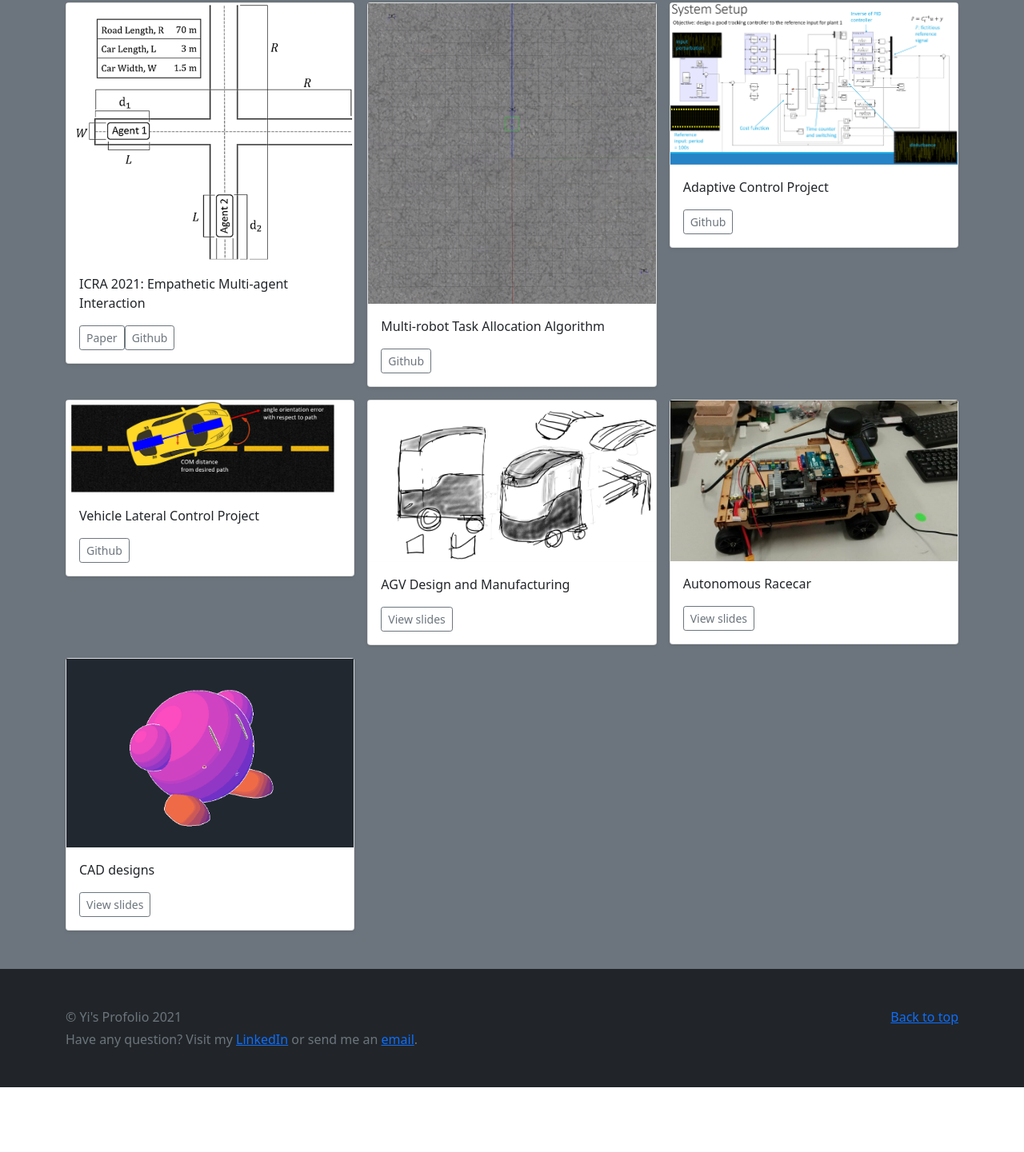
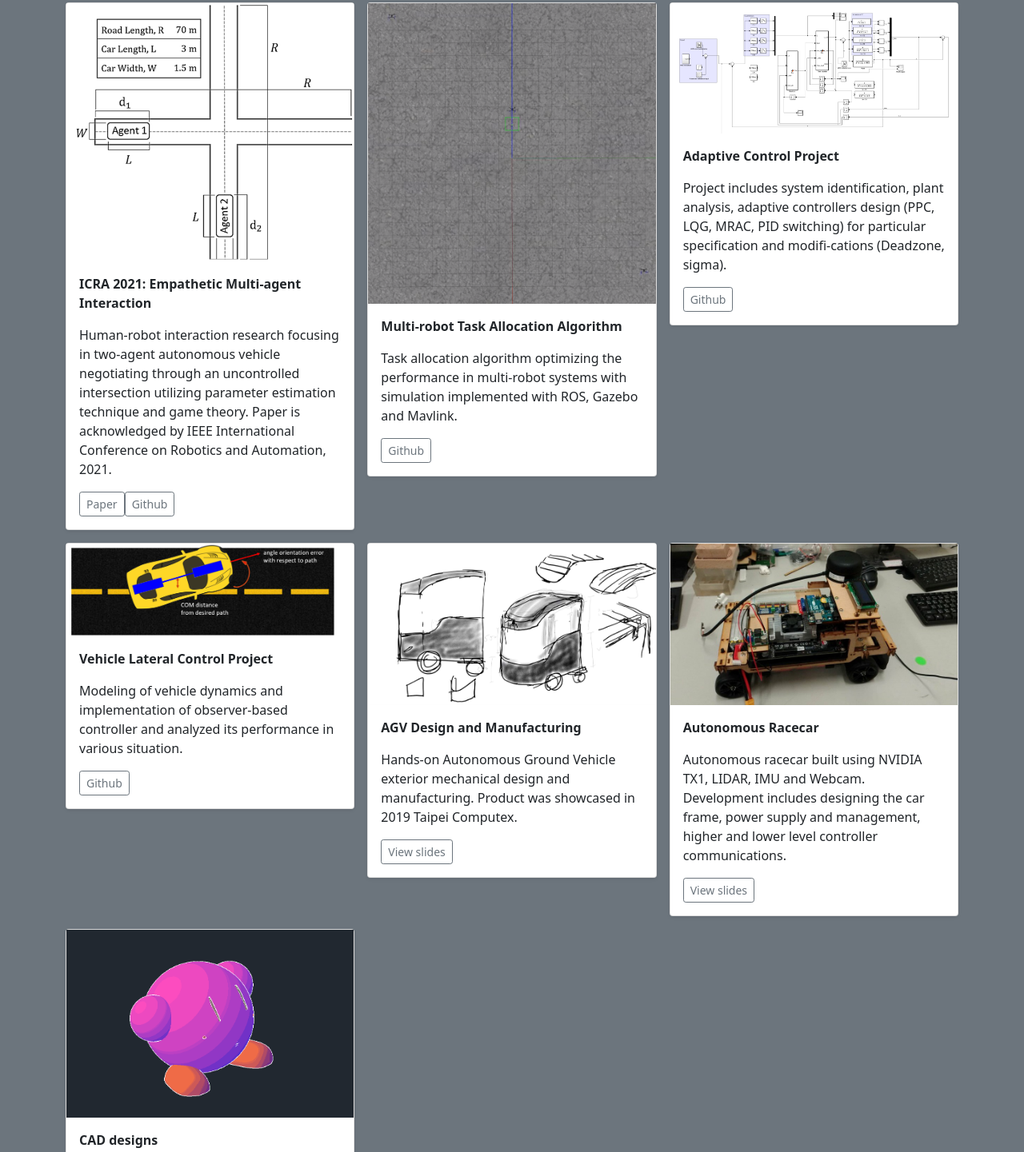
Before and after one commit to ychen837/ychen837.github.io, a plain HTML site: page index.html in a window 1280 px wide. Shown: the part 465-1906 px from the top of the page at 80% size. Before the commit the page ends 1825 px from the top, so only its background shows below. Drawn offline with nearby package versions, Linux system fonts and the light colour scheme.

Commit message:
added content, icon, changed iamge

```diff
--- a/index.html
+++ b/index.html
@@ -5,8 +5,10 @@
     <meta charset="utf-8">
     <meta name="viewport" content="width=device-width, initial-scale=1">
 
+
     <!-- Bootstrap CSS -->
     <link href="https://cdn.jsdelivr.net/npm/bootstrap@5.0.0-beta2/dist/css/bootstrap.min.css" rel="stylesheet" integrity="sha384-BmbxuPwQa2lc/FVzBcNJ7UAyJxM6wuqIj61tLrc4wSX0szH/Ev+nYRRuWlolflfl" crossorigin="anonymous">
+    <link rel="icon" href="img/circle_nisepanda.png">
 
     <title>Yi's Portfolio</title>
   </head>
@@ -95,7 +97,8 @@
             <img src="img/intersection setting.png">
 
             <div class="card-body">
-              <p class="card-text">ICRA 2021: Empathetic Multi-agent Interaction</p>
+              <p class="card-text"><b>ICRA 2021: Empathetic Multi-agent Interaction</b></p>
+              <p>Human-robot interaction research focusing in two-agent autonomous vehicle negotiating through an uncontrolled intersection utilizing parameter estimation technique and game theory. Paper is acknowledged by IEEE International Conference on Robotics and Automation, 2021.</p>
               <div class="d-flex justify-content-between align-items-center">
                 <div class="btn-group">
                   <a href="https://arxiv.org/abs/2011.02047" target = "_blank"><button type="button" class="btn btn-sm btn-outline-secondary">Paper</button></a>
@@ -114,7 +117,8 @@
             <img src="img/MRS_task.png">
 
             <div class="card-body">
-              <p class="card-text">Multi-robot Task Allocation Algorithm</p>
+              <p class="card-text"><b>Multi-robot Task Allocation Algorithm</b></p>
+              <p>Task allocation algorithm optimizing the performance in multi-robot systems with simulation implemented with ROS, Gazebo and Mavlink.</p>
               <div class="d-flex justify-content-between align-items-center">
                 <div class="btn-group">
                   <a href="https://github.com/ychen837/Multi-robot-System-with-Aerial-Drone-Task-Allocation" target = "_blank"><button type="button" class="btn btn-sm btn-outline-secondary">Github</button></a>
@@ -127,11 +131,13 @@
         <div class="col">
           <div class="card shadow-sm">
             <svg class="bd-placeholder-img card-img-top" width="100%" height="0" xmlns="http://www.w3.org/2000/svg" role="img" aria-label="Placeholder: Thumbnail" preserveAspectRatio="xMidYMid slice" focusable="false"><title>Placeholder</title><rect width="100%" height="100%" fill="#55595c"/><text x="50%" y="50%" fill="#eceeef" dy=".3em"> </text></svg>
-            <img src="img/adaptive.png">
+            <img src="img/adaptive_simulink.png">
 
             <div class="card-body">
-              <p class="card-text">Adaptive Control Project</p>
+              <p class="card-text"><b>Adaptive Control Project</b></p>
+              <p>Project includes system identification, plant analysis, adaptive controllers design (PPC, LQG, MRAC, PID switching) for particular specification and modifi-cations (Deadzone, sigma).</p>
               <div class="d-flex justify-content-between align-items-center">
+
                 <div class="btn-group">
                   <a href="https://github.com/ychen837/Yi-Adaptive-Control-Projects" target = "_blank"><button type="button" class="btn btn-sm btn-outline-secondary">Github</button></a>
                 </div>
@@ -146,7 +152,8 @@
             <img src="img/vehicle lateral.png">
 
             <div class="card-body">
-              <p class="card-text">Vehicle Lateral Control Project</p>
+              <p class="card-text"><b>Vehicle Lateral Control Project</b></p>
+              <p>Modeling of vehicle dynamics and implementation of observer-based controller and analyzed its performance in various situation.</p>
               <div class="d-flex justify-content-between align-items-center">
                 <div class="btn-group">
                   <a href="https://github.com/ychen837/Vehicle-Lateral-Control-Tools" target = "_blank"><button type="button" class="btn btn-sm btn-outline-secondary">Github</button></a>
@@ -162,7 +169,8 @@
             <img src="img/AGV_design.png">
 
             <div class="card-body">
-              <p class="card-text">AGV Design and Manufacturing</p>
+              <p class="card-text"><b>AGV Design and Manufacturing</b></p>
+              <p>Hands-on Autonomous Ground Vehicle exterior mechanical design and manufacturing. Product was showcased in 2019 Taipei Computex.</p>
               <div class="d-flex justify-content-between align-items-center">
                 <div class="btn-group">
                   <a href="Yi Chen Bachelor Projects.pdf" target = "_blank"><button type="button" class="btn btn-sm btn-outline-secondary">View slides</button></a>
@@ -179,7 +187,8 @@
             <img src="img/racecar.jpg">
 
             <div class="card-body">
-              <p class="card-text">Autonomous Racecar</p>
+              <p class="card-text"><b>Autonomous Racecar</b></p>
+              <p>Autonomous racecar built using NVIDIA TX1, LIDAR, IMU and Webcam. Development includes designing the car frame, power supply and management, higher and lower level controller communications.</p>
               <div class="d-flex justify-content-between align-items-center">
                 <div class="btn-group">
                   <a href="Yi Chen Bachelor Projects.pdf" target = "_blank"><button type="button" class="btn btn-sm btn-outline-secondary">View slides</button></a>
@@ -195,7 +204,8 @@
             <img src="img/kirby.gif">
 
             <div class="card-body">
-              <p class="card-text">CAD designs</p>
+              <p class="card-text"><b>CAD designs</b></p>
+              <p>CAD projects using various tools including Creo, AutoCAD, Autolisp, SOLIDWORKS to create engineering graphs, animations and 3D modeling of real object.</p>
               <div class="d-flex justify-content-between align-items-center">
                 <div class="btn-group">
                   <a href="Yi Chen Bachelor Projects.pdf" target = "_blank"><button type="button" class="btn btn-sm btn-outline-secondary">View slides</button></a>
```
Also changed, not shown: gallery.html (+2 -1 lines), miata.html (+2 -1 lines), img/adaptive_simulink.png (added), img/circle_nisepanda.png (added), img/nisepanda.png (added).
